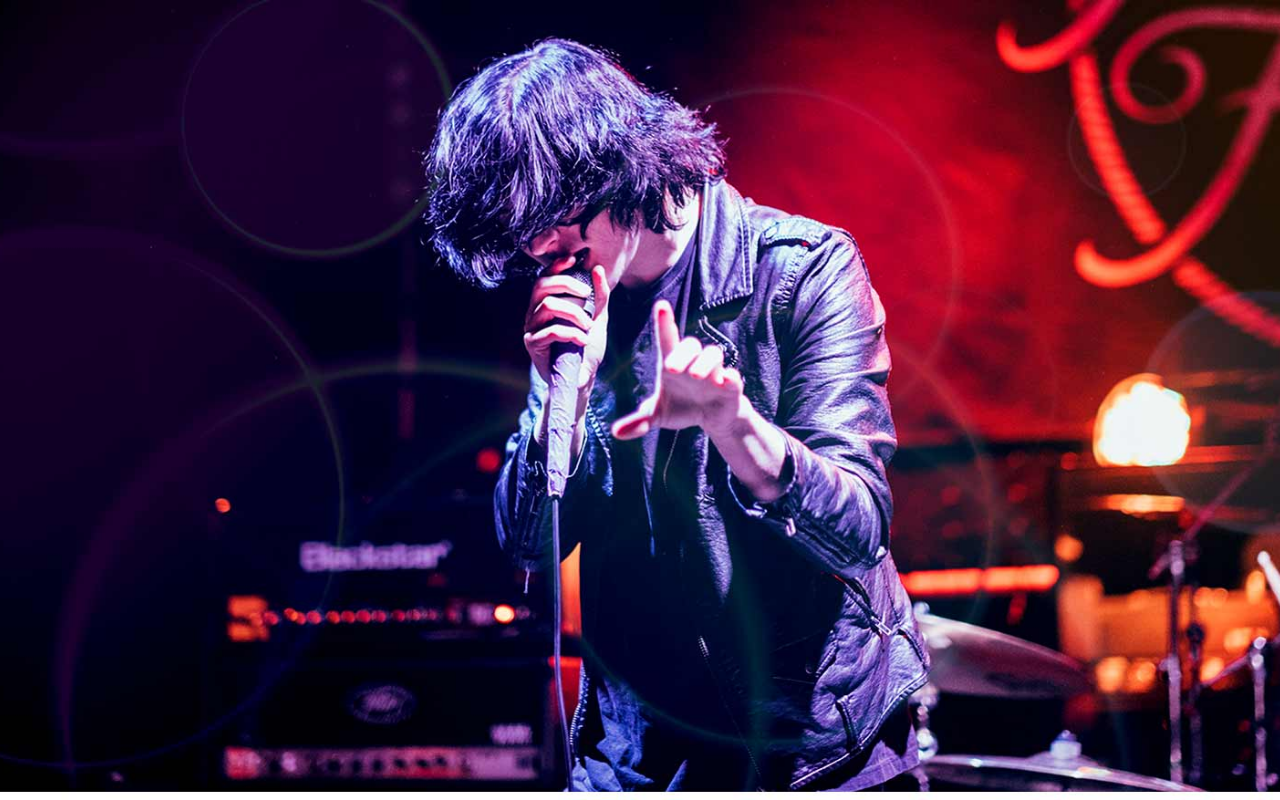
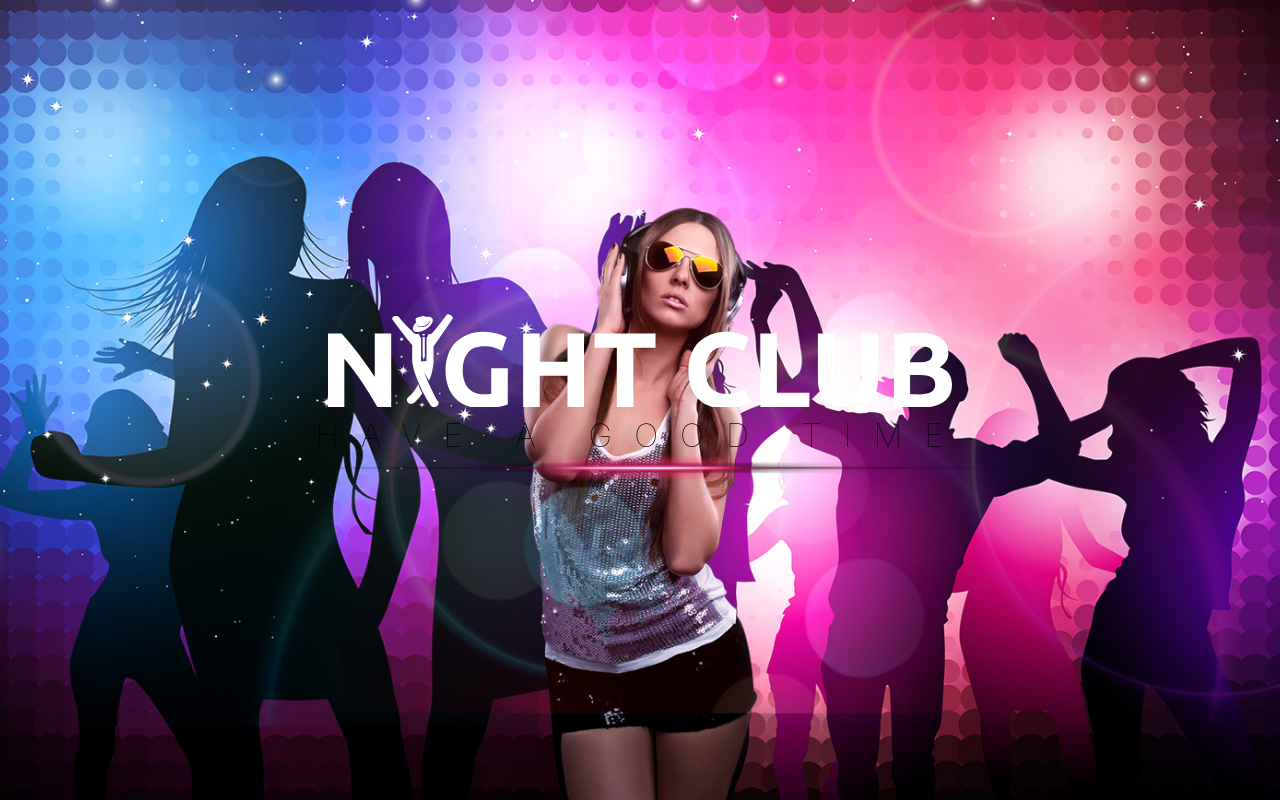
Before and after one commit to RoWaBo/rts-eksamen, a React (Create React App) app: page / in a window 1280 px wide. Built offline with nearby package versions, Linux system fonts and the light colour scheme.

Commit message:
Hero done

```diff
--- a/src/components/Hero.js
+++ b/src/components/Hero.js
@@ -1,5 +1,6 @@
 /** @jsxImportSource @emotion/react */
 import { css } from '@emotion/react'
+import { color } from '../style/styleVariables'
 
 const Hero = () => {
 	const heroImages = ['header_bg_1.jpg', 'header_bg_2.jpg']
@@ -8,16 +9,48 @@ const Hero = () => {
 		max = Math.floor(max)
 		return Math.floor(Math.random() * (max - min) + min) //The maximum is exclusive and the minimum is inclusive
 	}
+	const backgroundUrlPicker = () =>
+		`./assets/bg/${heroImages[getRandomInt(0, 2)]}`
 	// === STYLE ===
 	const sectionStyle = css`
 		width: 100vw;
 		height: 100vh;
-		background-image: url('./assets/bg/${heroImages[getRandomInt(0, 2)]}');
+		background-image: url(${backgroundUrlPicker()});
 		background-position: center;
 		background-repeat: no-repeat;
 		background-size: cover;
+		display: grid;
+		place-content: center;
+
+		.slogan {
+			line-height: 1.1;
+			font-weight: 100;
+			text-transform: uppercase;
+			color: ${color.white};
+			font-size: 32px;
+			letter-spacing: 22px;
+			text-align: center;
+			margin-top: 0.4rem;
+		}
+		.bottomLine {
+			width: 100%;
+			height: 30px;
+			padding: 0 3rem;
+		}
 	`
-	return <section css={sectionStyle}></section>
+	return (
+		<section css={sectionStyle}>
+			<div>
+				<img src='./assets/icon/Logo.svg' alt='night club logo' />
+				<h2 className='slogan'>Have a good time</h2>
+				<img
+					className='bottomLine'
+					src='./assets/bottom_line2.png'
+					alt='night club logo'
+				/>
+			</div>
+		</section>
+	)
 }
 
 export default Hero
```
